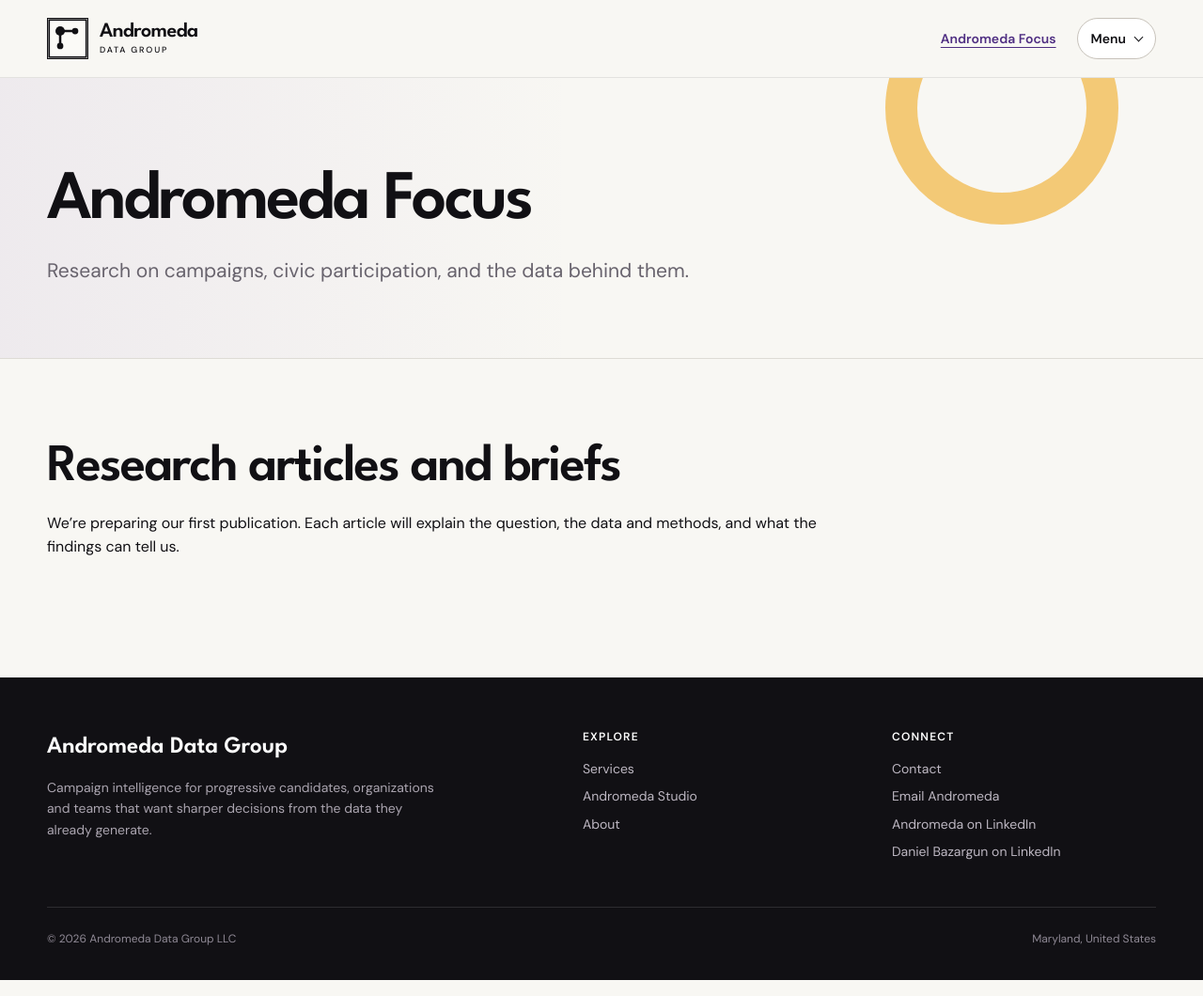
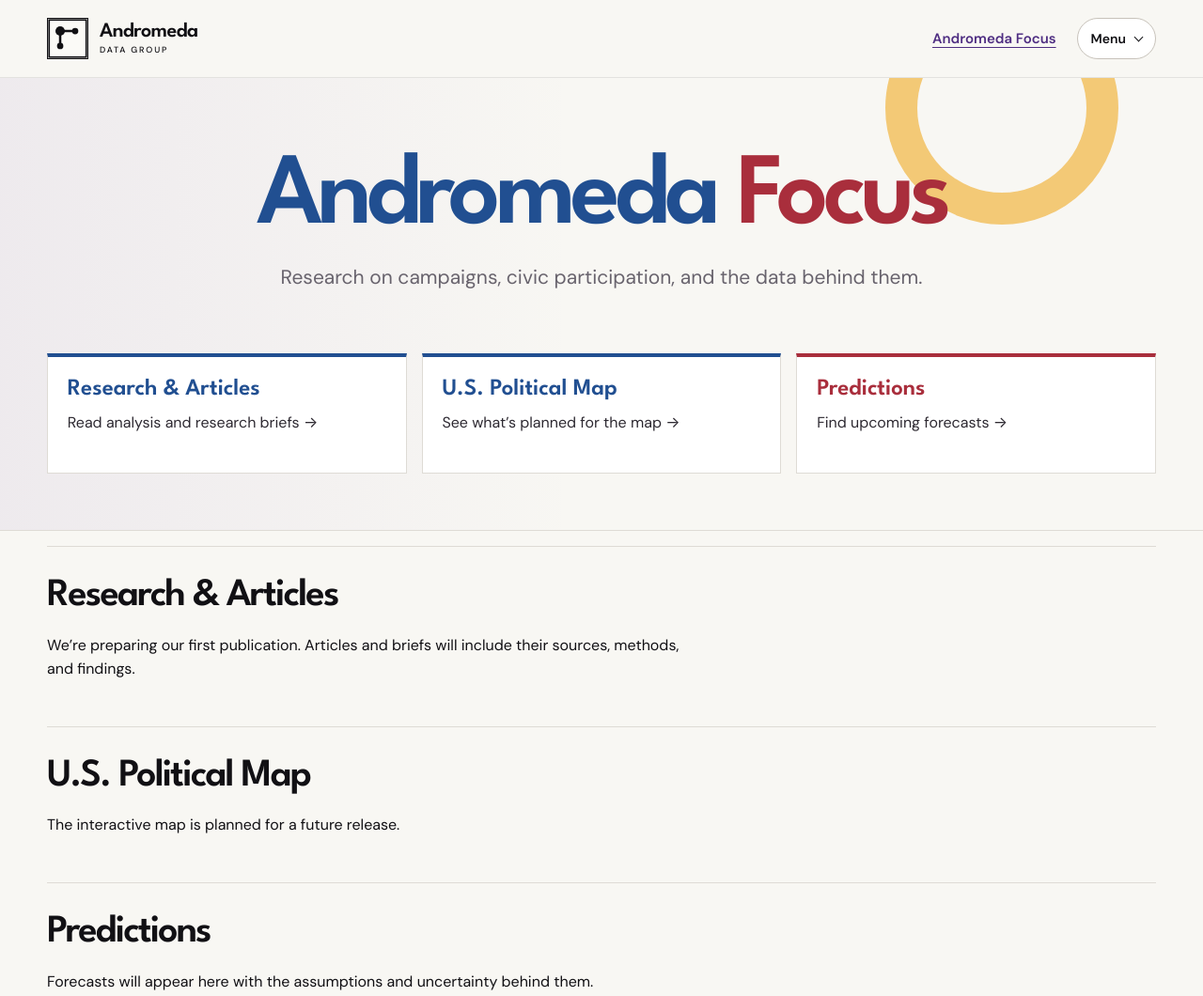
Before and after one commit to Andromeda-DG/Andromeda-Pre-Lunch, a plain HTML site: page focus.html in a window 1280 px wide. Shown: the top 1060 px of the page at 94% size. Drawn offline with Linux system fonts and the light colour scheme.

Commit message:
Build the Andromeda Focus landing page

```diff
--- /dev/null
+++ b/focus.css
@@ -0,0 +1,55 @@
+.focus-page {
+  --focus-blue: #214f91;
+  --focus-red: #a92e3c;
+}
+
+.focus-hero { text-align: center; }
+.focus-hero h1 {
+  max-width: none;
+  margin: 0 auto 1rem;
+  font-size: clamp(2.85rem, 8.5vw, 7.5rem);
+  letter-spacing: -.055em;
+}
+.focus-hero h1 span:first-child { color: var(--focus-blue); }
+.focus-hero h1 span:last-child { color: var(--focus-red); }
+.focus-hero .lead { margin-inline: auto; }
+
+.focus-topics {
+  display: grid;
+  grid-template-columns: repeat(3, minmax(0, 1fr));
+  gap: 1rem;
+  margin-top: clamp(2rem, 5vw, 4rem);
+  text-align: left;
+}
+.focus-topics a {
+  display: grid;
+  align-content: start;
+  gap: .55rem;
+  min-height: 8rem;
+  padding: 1.3rem;
+  border: 1px solid var(--line);
+  border-top: 4px solid var(--focus-blue);
+  background: var(--white);
+}
+.focus-topics a:last-child { border-top-color: var(--focus-red); }
+.focus-topics a:hover { background: var(--paper); }
+.focus-topics strong {
+  color: var(--focus-blue);
+  font: 600 1.55rem/1.1 "League Spartan", "Century Gothic", sans-serif;
+}
+.focus-topics a:last-child strong { color: var(--focus-red); }
+.focus-topics span { color: var(--ink-soft); }
+
+.focus-sections { padding-block: 1rem 4rem; }
+.focus-sections section {
+  padding-block: 2rem;
+  border-top: 1px solid var(--line);
+  scroll-margin-top: 100px;
+}
+.focus-sections h2 { font-size: clamp(1.8rem, 4vw, 2.6rem); }
+.focus-sections p { max-width: 62ch; }
+
+@media (max-width: 680px) {
+  .focus-topics { grid-template-columns: 1fr; }
+  .focus-topics a { min-height: 0; }
+}
--- a/focus.html
+++ b/focus.html
@@ -15,6 +15,7 @@
   <link rel="stylesheet" href="styles.css?v=sections-20260907">
   <script async src="https://www.googletagmanager.com/gtag/js?id=G-HPSXDNXZXV"></script>
   <script>window.dataLayer=window.dataLayer||[];function gtag(){dataLayer.push(arguments);}gtag('js',new Date());gtag('config','G-HPSXDNXZXV');</script>
+  <link rel="stylesheet" href="focus.css">
 </head>
 <body>
 <a class="skip-link" href="#main">Skip to content</a>
@@ -42,21 +43,32 @@
   </div>
 </header>
 
-<main id="main">
-  <section class="page-hero">
+<main id="main" class="focus-page">
+  <section class="page-hero focus-hero" aria-labelledby="focus-title">
     <div class="container">
-      <h1>Andromeda Focus</h1>
+      <h1 id="focus-title"><span>Andromeda</span> <span>Focus</span></h1>
       <p class="lead">Research on campaigns, civic participation, and the data behind them.</p>
+      <nav class="focus-topics" aria-label="Explore Andromeda Focus">
+        <a href="#research"><strong>Research &amp; Articles</strong><span>Read analysis and research briefs <span aria-hidden="true">→</span></span></a>
+        <a href="#us-map"><strong>U.S. Political Map</strong><span>See what’s planned for the map <span aria-hidden="true">→</span></span></a>
+        <a href="#predictions"><strong>Predictions</strong><span>Find upcoming forecasts <span aria-hidden="true">→</span></span></a>
+      </nav>
     </div>
   </section>
-  <section class="section">
-    <div class="container">
-      <div class="section-head">
-        <h2>Research articles and briefs</h2>
-        <p>We’re preparing our first publication. Each article will explain the question, the data and methods, and what the findings can tell us.</p>
-      </div>
-    </div>
-  </section>
+  <div class="container focus-sections">
+    <section id="research" aria-labelledby="research-title">
+      <h2 id="research-title">Research &amp; Articles</h2>
+      <p>We’re preparing our first publication. Articles and briefs will include their sources, methods, and findings.</p>
+    </section>
+    <section id="us-map" aria-labelledby="map-title">
+      <h2 id="map-title">U.S. Political Map</h2>
+      <p>The interactive map is planned for a future release.</p>
+    </section>
+    <section id="predictions" aria-labelledby="predictions-title">
+      <h2 id="predictions-title">Predictions</h2>
+      <p>Forecasts will appear here with the assumptions and uncertainty behind them.</p>
+    </section>
+  </div>
 </main>
 
 <footer class="footer">
--- a/styles.css
+++ b/styles.css
@@ -70,7 +70,7 @@ button, input, textarea, select { font: inherit; }
 .site-nav { display: flex; align-items: center; gap: 22px; font-size: 14px; font-weight: 600; }
 .nav-focus {
   display: inline-flex; align-items: center; min-height: 44px;
-  color: var(--purple-dark); line-height: 1.2; text-align: right;
+  color: var(--purple-dark); font-size: 15px; line-height: 1.2; text-align: right;
 }
 .nav-focus:hover, .nav-focus[aria-current="page"] { text-decoration: underline; text-underline-offset: 4px; }
 
```
